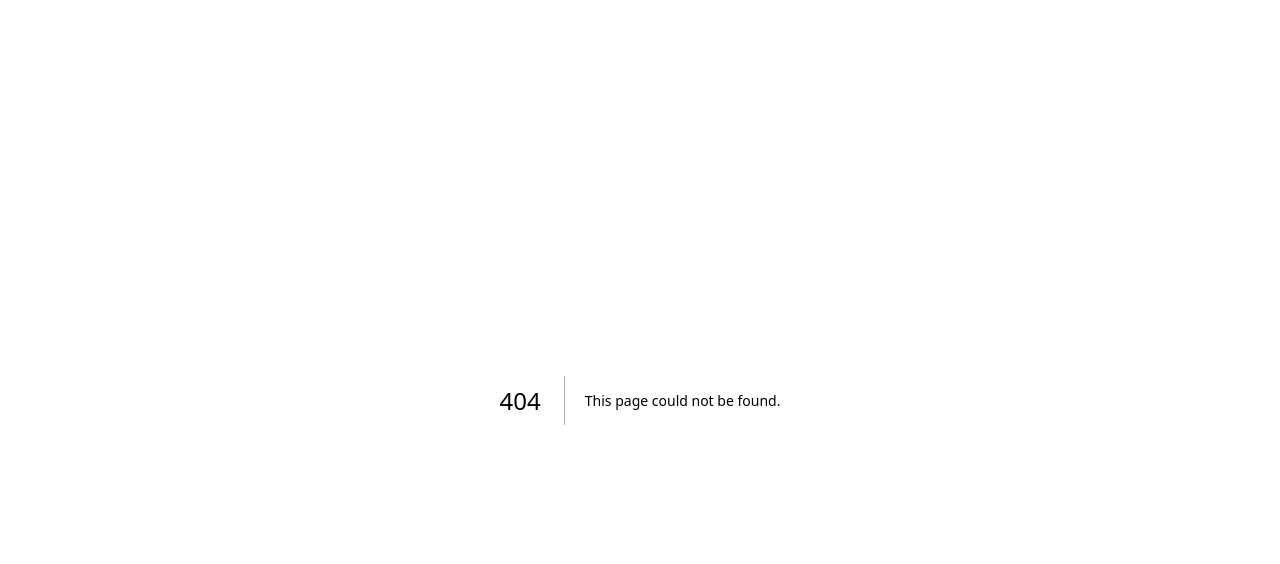
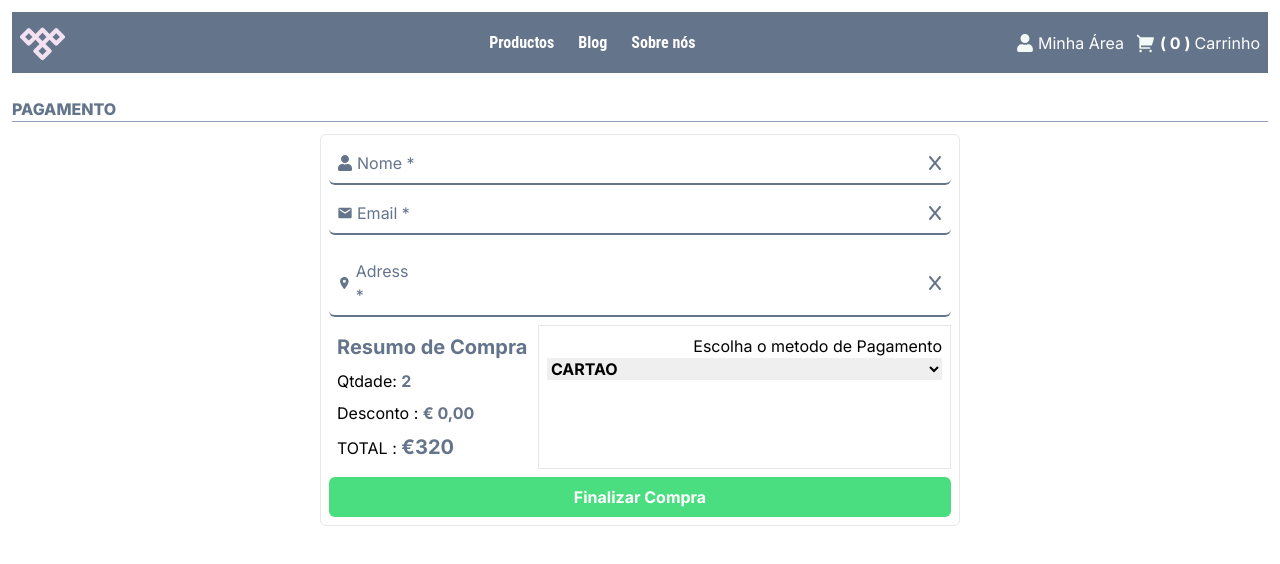
Before and after one commit to Hesa-Dev/payment-gateways, a Next.js app: page /payment in a window 1280 px wide. Before the commit this address had no page. Shown: the top 564 px of the page. Built offline with nearby package versions, Linux system fonts and the light colour scheme.

Commit message:
update header , pagination Carrinho de compra

```diff
--- a/src/app/carrinho/page.tsx
+++ b/src/app/carrinho/page.tsx
@@ -53,7 +53,7 @@ export default function Carrinho() {
                 return (
                   <div
                     className="flex lg:flex-row  sm:flex-col md:flex-col justify-center
-                rounded-md border-b-2 border-slate-400 w-full p-1 gap-2  "
+                border-b-2 border-slate-400 w-full p-1 gap-2  "
                     key={index}
                   >
                     <div className="border border-slate-400 rounded-md p-2">
@@ -132,14 +132,13 @@ export default function Carrinho() {
               </div>
               {/*  resumo da compras  */}
               <div className="flex flex-col border  justify-end items-center w-1/2">
-
                 <div className="flex justify-end items-end w-full flex-col gap-2 p-2">
-                  <p>Total: {"€120"} </p>
-                  <p> Iva: 2%</p>
+                  <p >Total: <span className="font-extrabold  text-slate-600"> {"€120"}</span>  </p>
+                  <p> IVA: 2%</p>
                   <p>Transporte : €12</p>
-                  <span className="font-bold text-base border text-white
+                  <Link href={"payment"} className="font-bold text-base border text-white
                    bg-green-400 border-green-400 p-2 rounded-md w-1/2 h-8 flex
-                   justify-center items-center cursor-pointer"> Comprar</span>
+                   justify-center items-center cursor-pointer"> Continuar</Link>
                   </div>
               </div>
             </div>
--- a/src/app/globals.css
+++ b/src/app/globals.css
@@ -27,14 +27,43 @@ font-weight: 500;
 font-style: normal;
 }
 
-header{
+.minhasCores{
 
+  color: #64748b ;
 
 }
 
 footer{
 
 
+}
+
+.bx-inpt-txt{
+
+  color: #64748b;
+  /* background: whitesmoke;    rgb(100 116 139 / var(--tw-bg-opacity))*/
+  border-radius: 6px;
+  border-bottom: 2px solid  #64748b;
+  /* background-color:#64748b */
+}
+
+.inpt-txt {
+  text-decoration: none;
+  outline: none;
+  background: none;
+}
+.btn-compra {
+  background: #4ade80 ;
+  color: white;
+  cursor: pointer;
+}
+
+.btn-compra:hover{
+  background: white ;
+  color: #4ade80;
+  cursor: pointer;
+  border-radius: 4px;
+  border :solid 1px #4ade80
 }
 
 .inpt-number{
--- /dev/null
+++ b/src/app/payment/page.tsx
@@ -0,0 +1,131 @@
+"use client";
+
+import Link from "next/link";
+import Header from "../components/Header";
+import { FaUser } from "react-icons/fa";
+import { FaX } from "react-icons/fa6";
+import { MdMail } from "react-icons/md";
+import { MdLocationOn } from "react-icons/md";
+import { useState } from "react";
+
+export default function Pagamento() {
+  const [inputs, setInputs] = useState({
+    name: "",
+    email: "",
+    adress: "",
+  });
+
+  return (
+    <>
+      <Header />
+      <div className="m-3 font-extrabold text-base text-slate-500 border-slate-400  border-b">
+        PAGAMENTO
+      </div>
+
+      <div className="flex flex-col  w-1/2 justify-center mx-auto m-3 border p-2 rounded-md">
+        <form action="" className="flex flex-col w-full gap-2">
+          {/* NOME */}
+          <div className="flex flex-row w-full gap-2 bx-inpt-txt  items-center p-2">
+            <span className="inpt-label flex flex-row lg:w-1/6 md:h-1/4 justify-start items-center gap-1">
+              <FaUser />
+              Nome *
+            </span>
+            <input
+              type="text"
+              className="inpt-txt lg:w-full"
+              value={inputs.name}
+              onChange={(e) => setInputs({ ...inputs, name: e.target.value })}
+              required
+            />
+            {/* remove */}
+            <span className="cursor-pointer flex w-1/12 justify-end">
+              <FaX onClick={() => setInputs({ ...inputs, name: "" })} />
+            </span>
+          </div>
+          {/* EMAIL |    CONTACTO*/}
+          <div className="flex flex-row w-full gap-2 bx-inpt-txt  items-center p-2">
+            <span className="inpt-label flex flex-row lg:w-1/6 md:h-1/4 justify-start items-center gap-1">
+              <MdMail />
+              Email *
+            </span>
+            <input
+              type="text"
+              className="inpt-txt lg:w-full"
+              value={inputs.email}
+              onChange={(e) => setInputs({ ...inputs, email: e.target.value })}
+              required
+            />
+            {/* remove */}
+            <span className="cursor-pointer flex w-1/12 justify-end">
+              <FaX onClick={() => setInputs({ ...inputs, email: "" })} />
+            </span>
+          </div>
+          <div></div>
+          {/* ENDEREÇO */}
+          <div className="flex flex-row w-full gap-2 bx-inpt-txt  items-center p-2">
+            <span className="inpt-label flex flex-row lg:w-1/6 md:h-1/4 justify-start items-center gap-1">
+              <MdLocationOn />
+              Adress *
+            </span>
+            <input
+              type="text"
+              className="inpt-txt lg:w-full"
+              value={inputs.adress}
+              onChange={(e) => setInputs({ ...inputs, adress: e.target.value })}
+              required
+            />
+            {/* remove */}
+            <span className="cursor-pointer flex w-1/12 justify-end">
+              <FaX onClick={() => setInputs({ ...inputs, adress: "" })} />
+            </span>
+          </div>
+          <div></div>
+        </form>
+
+        <div className="flex flex-row  justify-start ">
+          {/* resumo de compra  */}
+          <div className="flex flex-col justify-start p-2 gap-2  w-1/2">
+            <p className="font-bold text-xl text-slate-500">Resumo de Compra</p>
+            <span>
+              Qtdade:{" "}
+              <span className="text-slate-500 font-bold text-base"> 2 </span>{" "}
+            </span>
+            <span>
+              Desconto :{" "}
+              <span className="text-slate-500 font-bold text-base">
+                {" "}
+                € 0,00{" "}
+              </span>
+            </span>
+            <span>
+              TOTAL :{" "}
+              <span className="text-slate-500 font-bold text-xl"> €320</span>{" "}
+            </span>
+          </div>
+          {/* metodo de pagamento  */}
+          <div className="flex flex-col  w-full items-end border p-2 ">
+            <p className="flex w-full justify-end">
+              Escolha o metodo de Pagamento{" "}
+            </p>
+            <select className="w-full justify-end flex font-bold text-base">
+              <option aria-readonly disabled>
+                FORMA DE PAGAMENTO
+              </option>
+              <option>CARTAO</option>
+              <option>PAYPAL</option>
+              <option>MBWAY</option>
+              <option>MB</option>
+            </select>
+          </div>
+        </div>
+        {/* BOTAO DE PAGAMENTO */}
+        <div
+          className="flex justify-center items-center w-full mt-2
+         btn-compra rounded-md   p-2 h-10 font-bold text-base"
+        >
+          Finalizar Compra
+        </div>
+      </div>
+    </>
+  );
+}
--- a/src/app/payments/page.tsx
+++ /dev/null
@@ -1,11 +0,0 @@
-
-"use client"
-
-export default function Pagamento (){
-
-    return (
-        <>
-        <h1>benvindo a sua área de pagamento  </h1>
-        </>
-    )
-}
```
